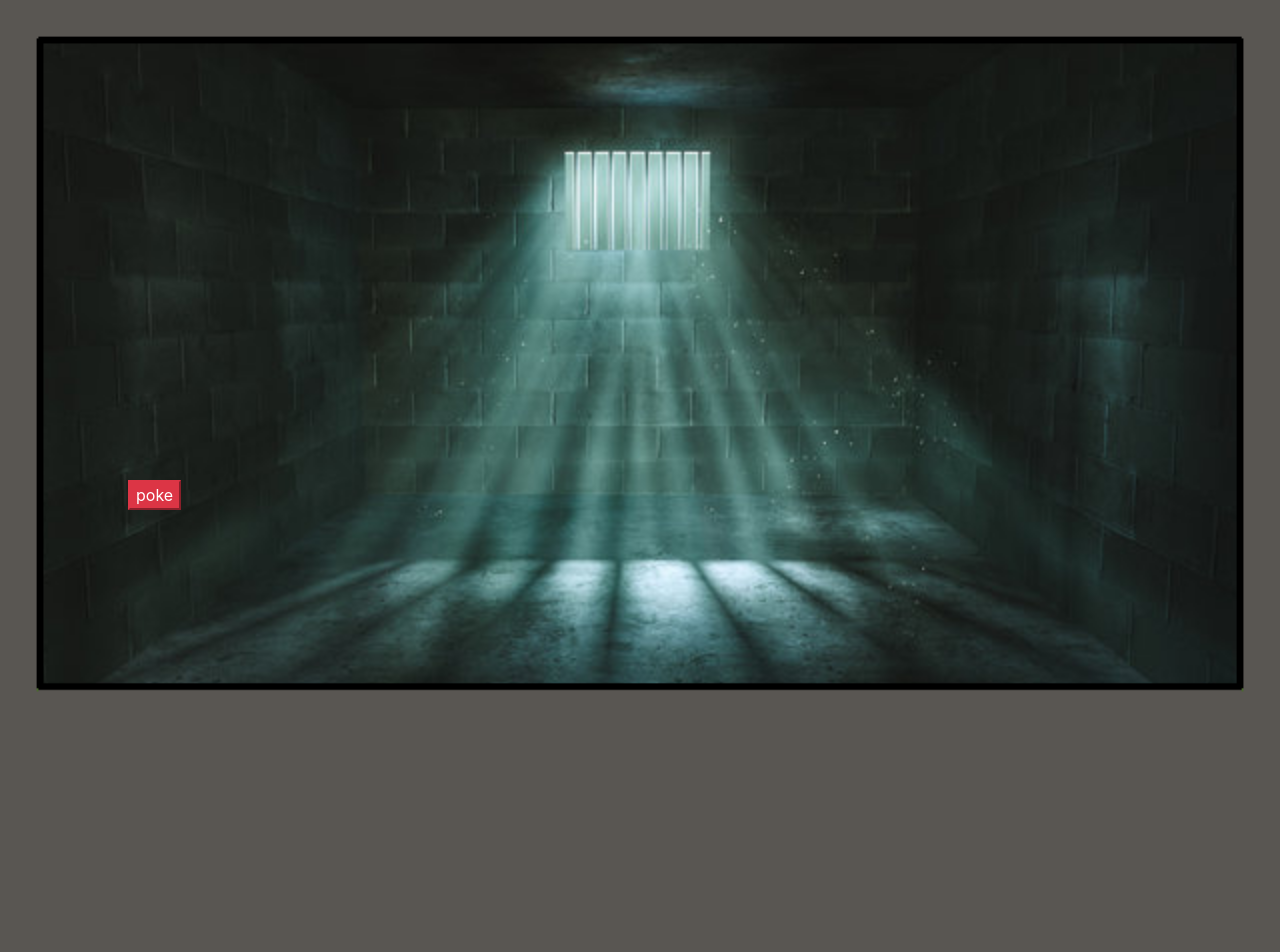
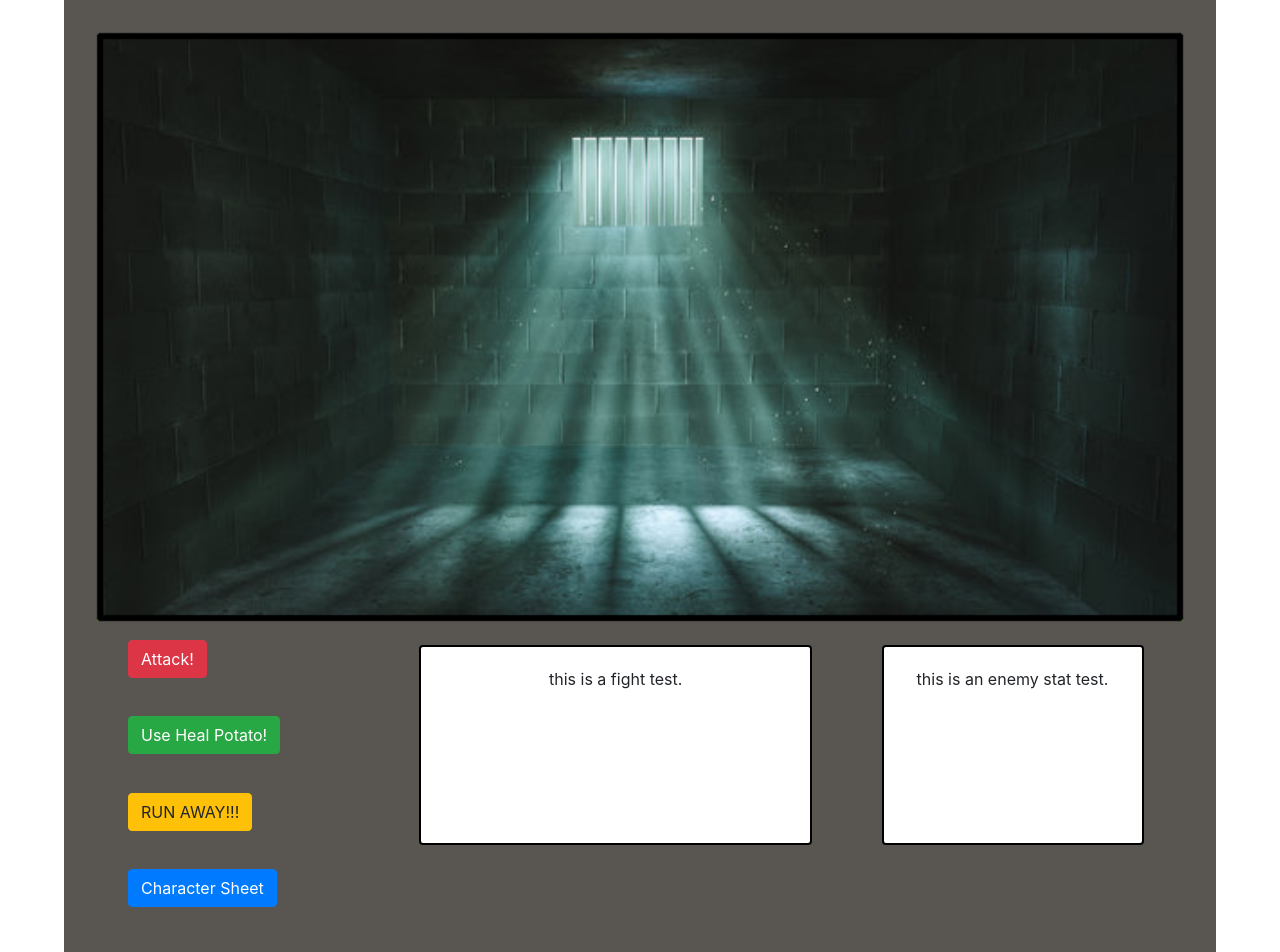
Before and after one commit to maurorosalesjr/PokeRPG, a website built with webpack: page src/index.html in a window 1280 px wide. Shown: the top 952 px of the page. Built offline with nearby package versions, Linux system fonts and the light colour scheme.

Commit message:
add buttons for attack, heal potato, runaway and caracter sheet. also add attack and enemy stat fields

```diff
--- a/src/css/styles.css
+++ b/src/css/styles.css
@@ -29,27 +29,66 @@ img {
   position: absolute;
   top: 10px;
   display: block;
-  width: 100%;
+  width: 90%;
   height: auto;
+  margin-left: 5%;
+  margin-right: 5%;
+
 }
 
 #menuBackground {
   z-index: 2;
   position: absolute;
-  width: 100%;
+  width: 90%;
   top: 0px;
+  margin-left: 5%;
+  margin-right: 5%;
 }
 
 .menuButton {
   z-index: 4;
+  position: relative;
+  margin-left: 10%;
+}
+
+#attack {
+  margin-top:50%;
+}
+
+#healPotato {
+  margin-top: 3%;
+}
+
+#runAway {
+  margin-top: 3%;
+}
+
+#sheetButton {
+  margin-top: 3%;
 }
 
 #fightText {
   z-index: 4;
+  position: relative;
+  left: 32%;
+  margin-top: -20%;
+  border: 2px solid black;
+  height: 200px;
+  max-width: 30%;
+  display: block;
 }
+
+
 
 #enemyStats {
   z-index: 4;
+  position: relative;
+  right: -35%;
+  margin-top: -20%;
+  border: 2px solid black;
+  height: 200px;
+  max-width: 20%;
+  display: block;
 }
 
 #characterSheet {
--- a/src/index.html
+++ b/src/index.html
@@ -6,11 +6,33 @@
 <body>
   <img src="assets/images/dungeonwall3.jpeg" id="backgroundImg">
   <img src="assets/images/overlay.png" id="menuBackground">
-  <button class="btn-danger" id="randomPoke">poke</button>
-  <div class="showPoke"></div>
+  <!--<button class="btn-danger" id="randomPoke">poke</button>
+  <div class="showPoke"></div>-->
+
+  <button class="btn menuButton btn-danger" id="attack">Attack!</button><br>
+  <button class="btn menuButton btn-success" id="healPotato">Use Heal Potato!</button><br>
+  <button class="btn menuButton btn-warning" id="runAway">RUN AWAY!!!</button><br>
+  <button class="btn menuButton btn-primary" id="sheetButton">Character Sheet</button><br>
+<div class="card-deck">
+  <div class="card text-center" id="fightText">
+    <div class="card-body">
+      <p class="card-text">this is a fight test.</p>
+    </div>
+  </div>
+  <div class="card text-center" id="enemyStats">
+    <div class="card-body">
+      <p class="card-text">this is an enemy stat test.</p>
+    </div>
+  </div>
+</div>
+
+
+
+
+
   <!--
-  button for attack, use heal potato, run away, advance text, next room, view character sheet
-  z index research
+  button for -attack, -use heal potato, -run away, advance text, next room, -view character sheet
+  -z index research
   background absolute
   pokemon relative
   menu overlays absolute
```
